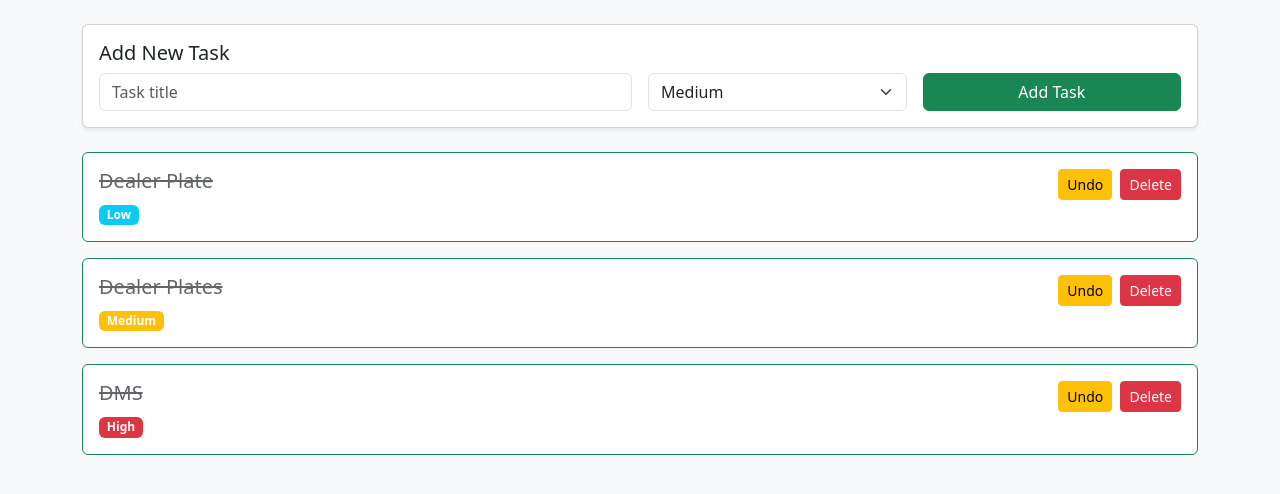
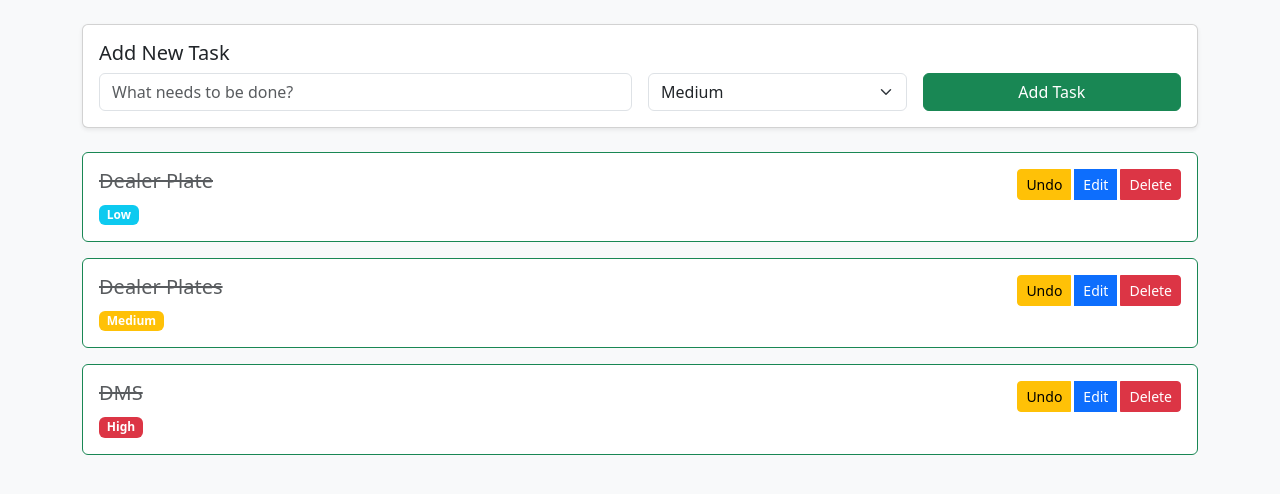
Before and after one commit to g6b9jwt278-alt/g6b9jwt278-task-manager, a Flask app: page / in a window 1280 px wide. Shown: the part 56-550 px from the top of the page. Run offline with Flask 3, Linux system fonts and the light colour scheme; data comes from the database, SQL or seed files in the repository.

Commit message:
Fix Complete/Undo and add Edit modal

```diff
--- a/templates/index.html
+++ b/templates/index.html
@@ -8,8 +8,8 @@
     <style>
         body { background-color: #f8f9fa; }
         .task-card { transition: all 0.2s; }
-        .task-card:hover { transform: translateY(-2px); }
-        .completed { text-decoration: line-through; opacity: 0.7; }
+        .task-card:hover { transform: translateY(-3px); box-shadow: 0 8px 20px rgba(0,0,0,0.15); }
+        .completed { text-decoration: line-through; opacity: 0.75; }
     </style>
 </head>
 <body>
@@ -27,7 +27,7 @@
                 <h5>Add New Task</h5>
                 <div class="row g-3">
                     <div class="col-md-6">
-                        <input type="text" id="titleInput" class="form-control" placeholder="Task title">
+                        <input type="text" id="titleInput" class="form-control" placeholder="What needs to be done?">
                     </div>
                     <div class="col-md-3">
                         <select id="priorityInput" class="form-select">
@@ -45,6 +45,37 @@
 
         <!-- Task List -->
         <div id="taskList"></div>
+    </div>
+
+    <!-- Edit Modal -->
+    <div class="modal fade" id="editModal" tabindex="-1">
+        <div class="modal-dialog">
+            <div class="modal-content">
+                <div class="modal-header">
+                    <h5 class="modal-title">Edit Task</h5>
+                    <button type="button" class="btn-close" data-bs-dismiss="modal"></button>
+                </div>
+                <div class="modal-body">
+                    <input type="hidden" id="editTaskId">
+                    <div class="mb-3">
+                        <label class="form-label">Title</label>
+                        <input type="text" id="editTitle" class="form-control">
+                    </div>
+                    <div class="mb-3">
+                        <label class="form-label">Priority</label>
+                        <select id="editPriority" class="form-select">
+                            <option value="High">High</option>
+                            <option value="Medium">Medium</option>
+                            <option value="Low">Low</option>
+                        </select>
+                    </div>
+                </div>
+                <div class="modal-footer">
+                    <button type="button" class="btn btn-secondary" data-bs-dismiss="modal">Cancel</button>
+                    <button type="button" class="btn btn-primary" onclick="saveEdit()">Save Changes</button>
+                </div>
+            </div>
+        </div>
     </div>
 
     <script src="https://cdn.jsdelivr.net/npm/bootstrap@5.3.3/dist/js/bootstrap.bundle.min.js"></script>
@@ -72,10 +103,11 @@
                                 <h5 class="${task.completed ? 'completed' : ''}">${task.title}</h5>
                                 <span class="badge bg-${task.priority === 'High' ? 'danger' : task.priority === 'Medium' ? 'warning' : 'info'}">${task.priority}</span>
                             </div>
-                            <div>
+                            <div class="btn-group">
                                 <button onclick="toggleComplete(${task.id})" class="btn btn-sm ${task.completed ? 'btn-warning' : 'btn-success'} me-1">
                                     ${task.completed ? 'Undo' : 'Complete'}
                                 </button>
+                                <button onclick="editTask(${task.id}, '${task.title.replace(/'/g, "\\'")}', '${task.priority}')" class="btn btn-sm btn-primary me-1">Edit</button>
                                 <button onclick="deleteTask(${task.id})" class="btn btn-sm btn-danger">Delete</button>
                             </div>
                         </div>
@@ -87,33 +119,22 @@
 
         async function addTask() {
             const title = document.getElementById('titleInput').value.trim();
-            if (!title) {
-                alert("Please enter a task title");
-                return;
-            }
+            if (!title) return alert("Please enter a task title");
 
-            try {
-                const res = await fetch(API_URL, {
-                    method: 'POST',
-                    headers: { 'Content-Type': 'application/json' },
-                    body: JSON.stringify({ title: title, priority: 'Medium' })
-                });
+            await fetch(API_URL, {
+                method: 'POST',
+                headers: {'Content-Type': 'application/json'},
+                body: JSON.stringify({ title: title, priority: document.getElementById('priorityInput').value })
+            });
 
-                if (res.ok) {
-                    document.getElementById('titleInput').value = '';
-                    loadTasks();
-                } else {
-                    alert("Failed to add task");
-                }
-            } catch (e) {
-                alert("Error connecting to server");
-            }
+            document.getElementById('titleInput').value = '';
+            loadTasks();
         }
 
         async function toggleComplete(id) {
             await fetch(`${API_URL}/${id}`, {
                 method: 'PUT',
-                headers: { 'Content-Type': 'application/json' },
+                headers: {'Content-Type': 'application/json'},
                 body: JSON.stringify({ completed: true })
             });
             loadTasks();
@@ -126,6 +147,30 @@
             }
         }
 
+        function editTask(id, title, priority) {
+            document.getElementById('editTaskId').value = id;
+            document.getElementById('editTitle').value = title;
+            document.getElementById('editPriority').value = priority;
+            new bootstrap.Modal(document.getElementById('editModal')).show();
+        }
+
+        async function saveEdit() {
+            const id = document.getElementById('editTaskId').value;
+            const title = document.getElementById('editTitle').value.trim();
+            const priority = document.getElementById('editPriority').value;
+
+            if (!title) return alert("Title is required");
+
+            await fetch(`${API_URL}/${id}`, {
+                method: 'PUT',
+                headers: {'Content-Type': 'application/json'},
+                body: JSON.stringify({ title, priority })
+            });
+
+            bootstrap.Modal.getInstance(document.getElementById('editModal')).hide();
+            loadTasks();
+        }
+
         // Load tasks when page opens
         window.onload = loadTasks;
     </script>
```
